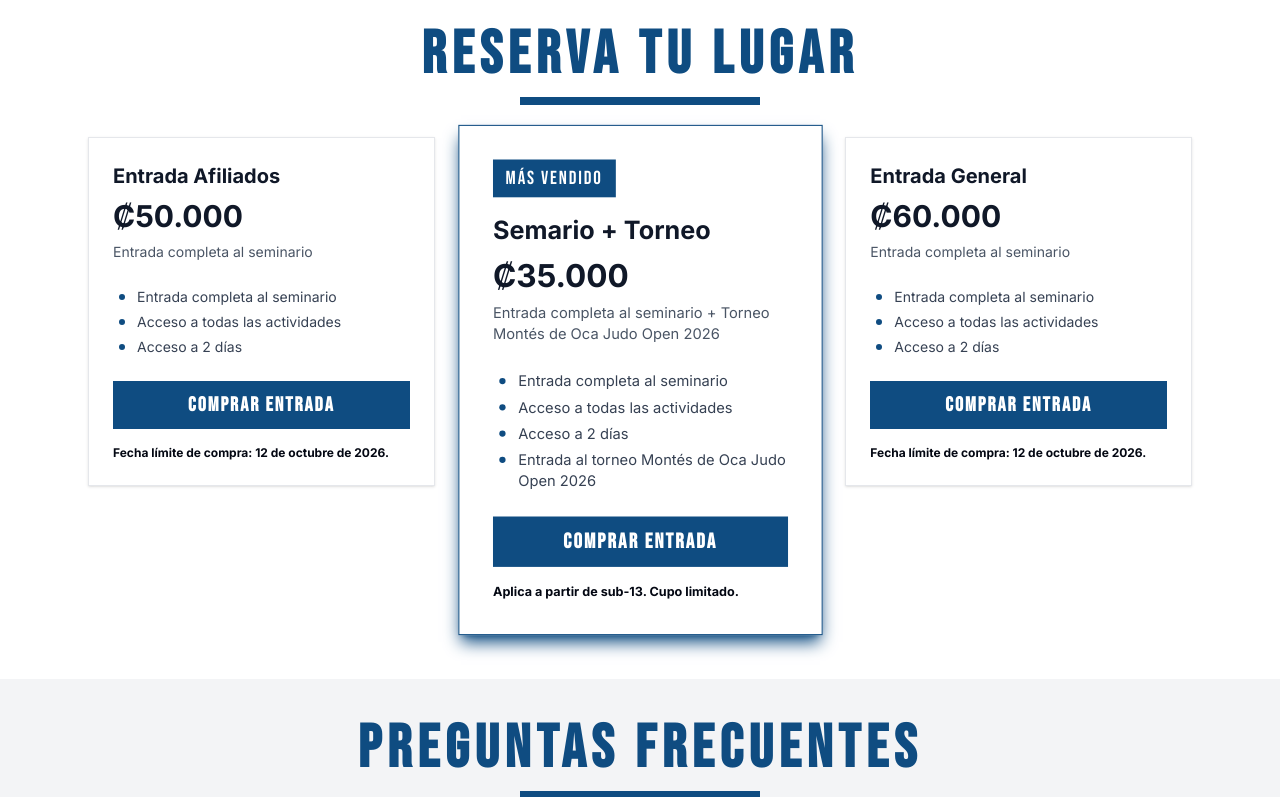
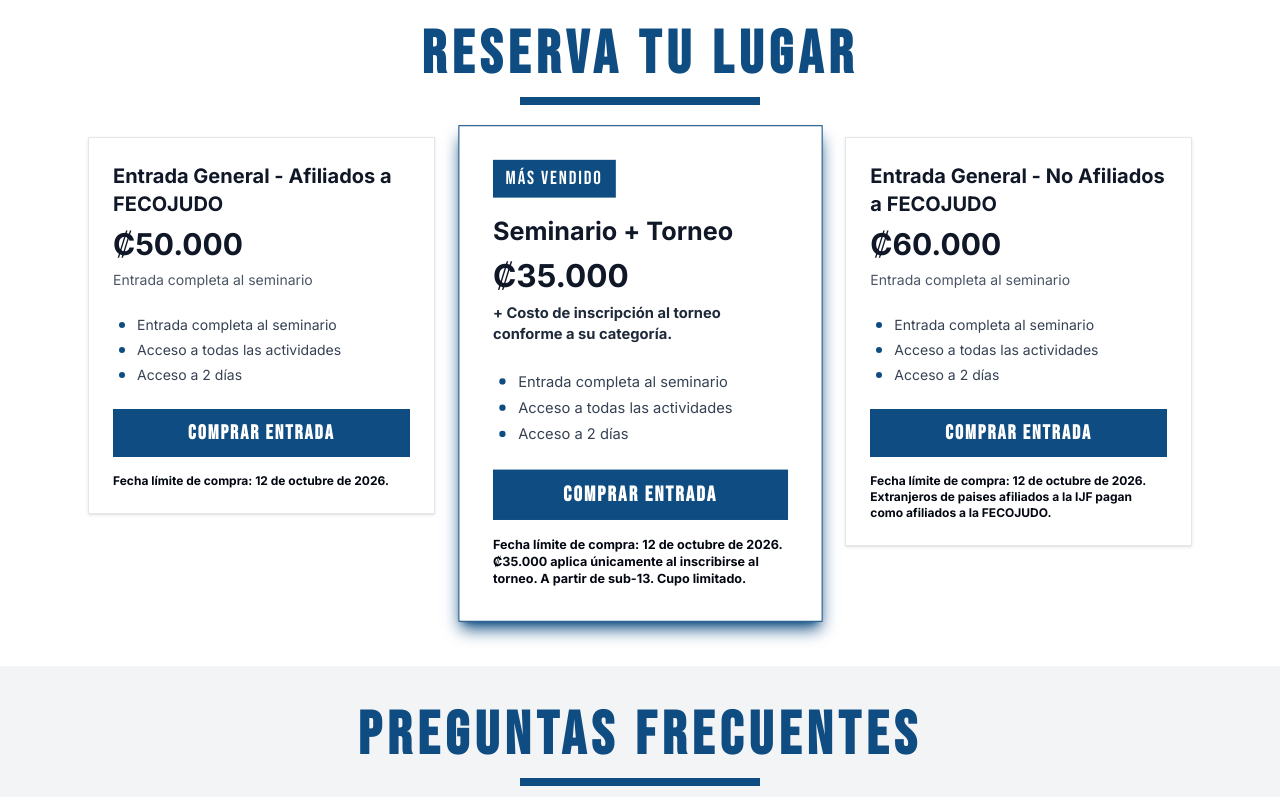
Before and after one commit to fabianWebDev/landing-torne, a Next.js app: page / in a window 1280 px wide. Shown: the part 1415-2212 px from the top of the page. Built offline with nearby package versions, Linux system fonts and the light colour scheme.

Commit message:
Passes update

```diff
--- a/components/Hero.tsx
+++ b/components/Hero.tsx
@@ -22,6 +22,7 @@
                 >
                   Reservar mi cupo
                 </a>
+                <p className="text-left text-sm sm:text-xl md:text-xl lg:text-3xl">Invitada especial: Mireia Rodríguez, integrante del equipo Nacional de España - 48 kg.</p>
             </div>
         </section>
     );
--- a/components/PassCard.tsx
+++ b/components/PassCard.tsx
@@ -8,6 +8,7 @@
   size?: "regular" | "large";
   validity?: string;
   extra?: string;
+  priceDetails?: string;
 };
 
 export default function PassCard({
@@ -20,6 +21,7 @@
   size = "regular",
   validity,
   extra,
+  priceDetails,
 }: PassCardProps) {
   const isLarge = size === "large";
 
@@ -43,6 +45,7 @@
         {name}
       </h3>
       <p className="mt-2 text-3xl font-extrabold text-gray-900">₡{price}</p>
+      {priceDetails && <p className="mt-2 text-sm text-gray-800 font-bold">{priceDetails}</p>}
       <p className="mt-2 text-sm text-gray-600">{details}</p>
 
       <ul className="mt-5 pl-6 text-sm text-gray-700">
--- a/components/PassesSection.tsx
+++ b/components/PassesSection.tsx
@@ -5,7 +5,7 @@
 
 const packages = [
   {
-    name: "Entrada Afiliados",
+    name: "Entrada General - Afiliados a FECOJUDO",
     price: "50.000",
     details: "Entrada completa al seminario",
     features: ["Entrada completa al seminario", "Acceso a todas las actividades", "Acceso a 2 días"],
@@ -14,23 +14,27 @@
     extra: "Fecha límite de compra: 12 de octubre de 2026.",
   },
   {
-    name: "Semario + Torneo",
+    name: "Seminario + Torneo",
     price: "35.000",
-    details: "Entrada completa al seminario + Torneo Montés de Oca Judo Open 2026",
-    features: ["Entrada completa al seminario", "Acceso a todas las actividades", "Acceso a 2 días", "Entrada al torneo Montés de Oca Judo Open 2026"],
+    priceDetails: "+ Costo de inscripción al torneo conforme a su categoría.",
+    features: [
+      "Entrada completa al seminario",
+      "Acceso a todas las actividades",
+      "Acceso a 2 días",
+    ],
     ctaLabel: "Comprar entrada",
     featured: true,
     size: "large" as const,
-    extra: "Aplica a partir de sub-13. Cupo limitado.",
+    extra: "Fecha límite de compra: 12 de octubre de 2026. ₡35.000 aplica únicamente al inscribirse al torneo. A partir de sub-13. Cupo limitado.",
   },
   {
-    name: "Entrada General",
+    name: "Entrada General - No Afiliados a FECOJUDO",
     price: "60.000",
     details: "Entrada completa al seminario",
     features: ["Entrada completa al seminario", "Acceso a todas las actividades", "Acceso a 2 días"],
     ctaLabel: "Comprar entrada",
     size: "regular" as const,
-    extra: "Fecha límite de compra: 12 de octubre de 2026.",
+    extra: "Fecha límite de compra: 12 de octubre de 2026. Extranjeros de paises afiliados a la IJF pagan como afiliados a la FECOJUDO.",
   },
 ];
 
```
